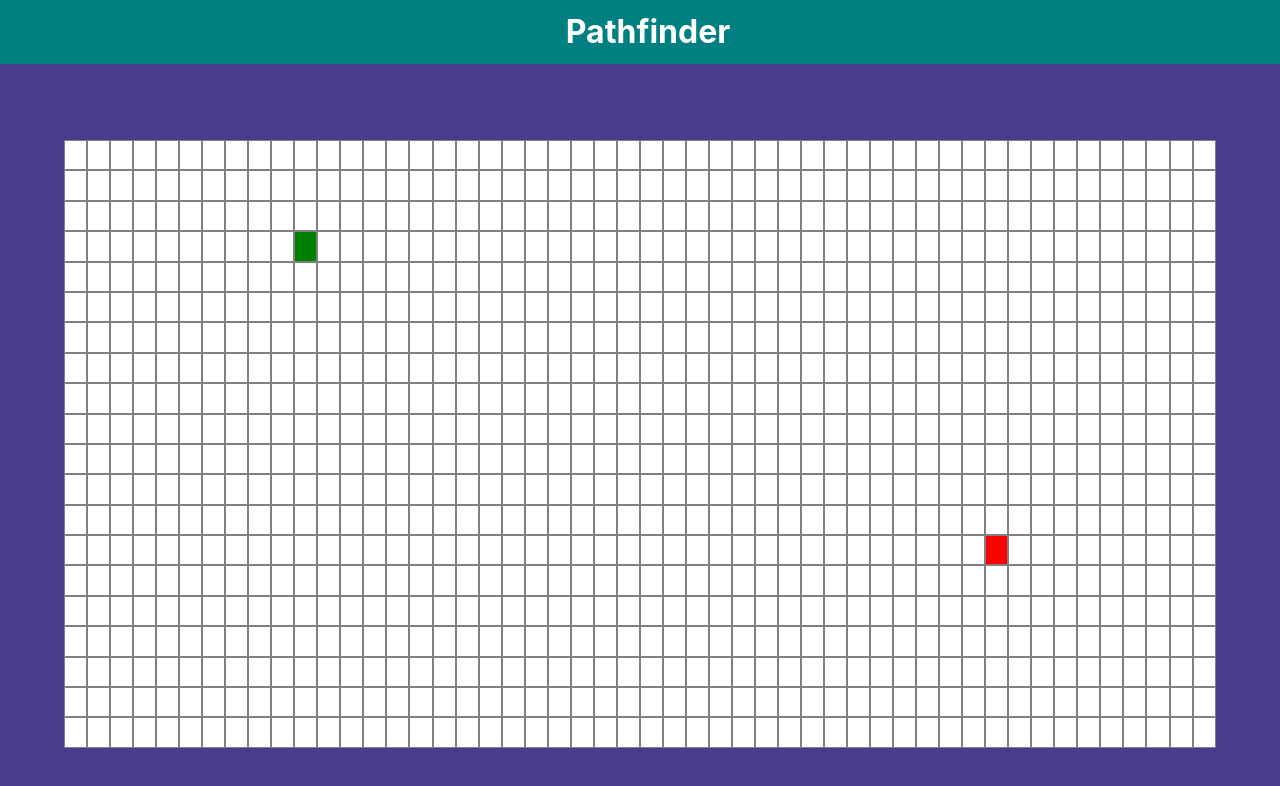
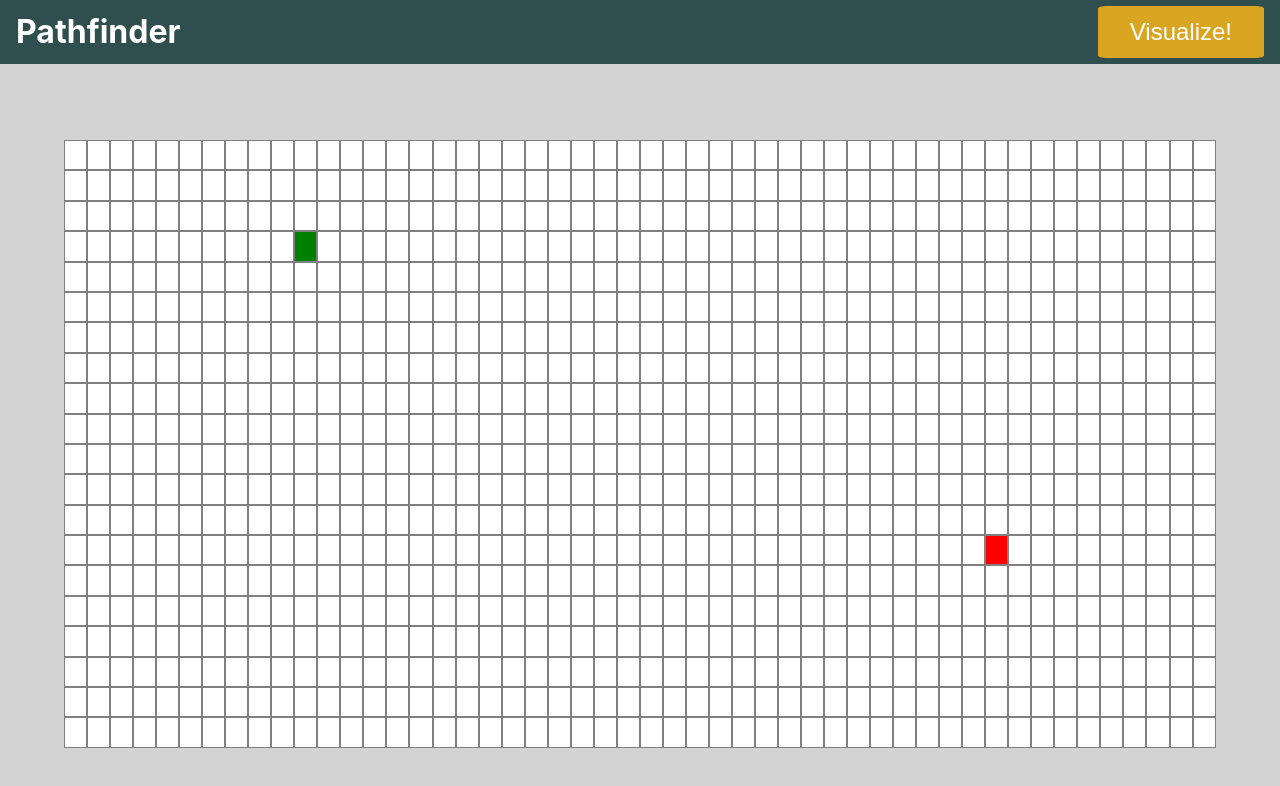
Before and after one commit to BrankoKrstic/pathfinder, a React (Create React App) app: page / in a window 1280 px wide. Shown: the top 786 px of the page. Built offline with nearby package versions, Linux system fonts and the light colour scheme.

Commit message:
style navbar

```diff
--- a/src/components/Navbar/Navbar.css
+++ b/src/components/Navbar/Navbar.css
@@ -1,8 +1,12 @@
 .Navbar {
-	background-color: teal;
+	background-color: darkslategray;
 	width: 100%;
 	height: 4rem;
 	color: white;
+	display: flex;
+	flex-direction: row;
+	justify-content: space-between;
+	align-items: center;
 }
 
 .Navbar-logo {
@@ -13,3 +17,19 @@
 	line-height: 4rem;
 	padding-left: 1rem;
 }
+
+.Navbar-button {
+	height: 80%;
+	outline: none;
+	background-color: goldenrod;
+	border: none;
+	margin: 0 1rem;
+	border-radius: 5%;
+	font-size: 1.5rem;
+	color: white;
+	padding: 0 2rem;
+}
+
+.Navbar-button:hover {
+	background-color: darkgoldenrod;
+}
--- a/src/components/Navbar/Navbar.js
+++ b/src/components/Navbar/Navbar.js
@@ -5,6 +5,9 @@ export default function Navbar(props) {
 	return (
 		<nav className="Navbar">
 			<div className="Navbar-logo">Pathfinder</div>
+			<button className="Navbar-button" onClick={visualize}>
+				Visualize!
+			</button>
 		</nav>
 	);
 }
--- a/src/components/Pathfinder/Pathfinder.css
+++ b/src/components/Pathfinder/Pathfinder.css
@@ -9,7 +9,7 @@
 .Pathfinder-body {
 	width: 100%;
 	height: 95%;
-	background-color: darkslateblue;
+	background-color: lightgray;
 	display: flex;
 	justify-content: center;
 	align-items: center;
--- a/src/components/Pathfinder/Pathfinder.js
+++ b/src/components/Pathfinder/Pathfinder.js
@@ -71,7 +71,7 @@ export default function Pathfinder() {
 		));
 	return (
 		<div className="Pathfinder">
-			<Navbar vizualize={visualize}></Navbar>
+			<Navbar visualize={visualize}></Navbar>
 			<main className="Pathfinder-body">
 				<div className="Pathfinder-grid">{nodes}</div>
 			</main>
```
